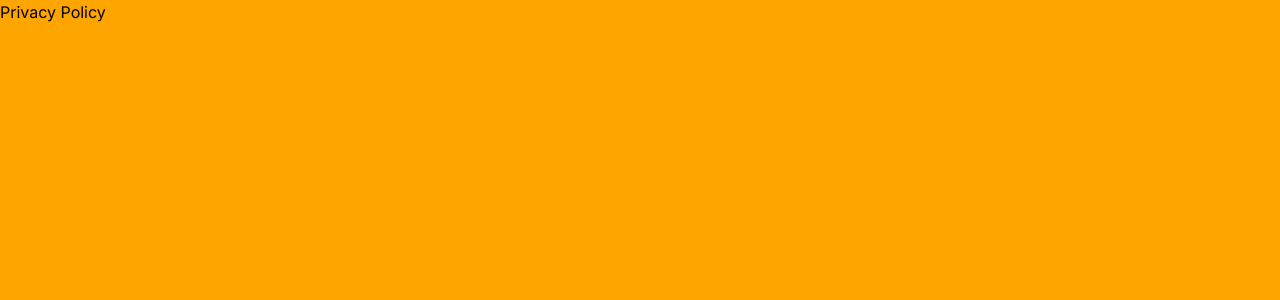
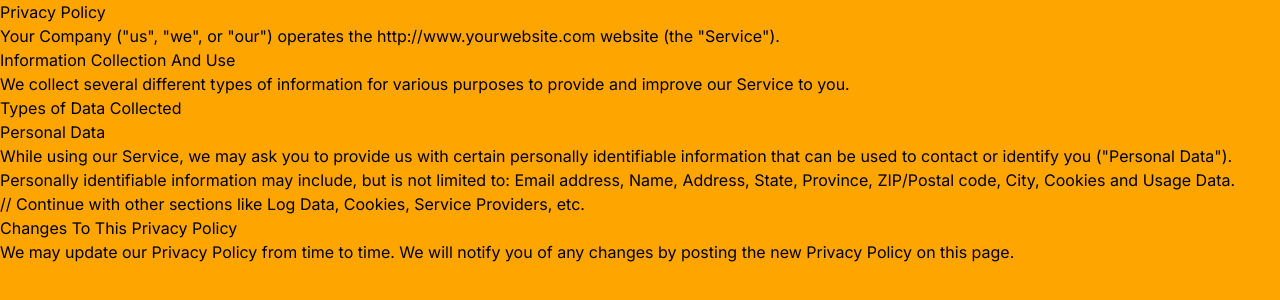
Before and after one commit to chris251190/cita, a Next.js app: page /privacy in a window 1280 px wide. Shown: the top 300 px of the page. Built offline with nearby package versions, Linux system fonts and the light colour scheme.

Commit message:
Update privacy page with new content

```diff
--- a/app/privacy/page.tsx
+++ b/app/privacy/page.tsx
@@ -1,9 +1,21 @@
 import React from 'react';
 
 const Privacy = () => (
-  <div>
+    <div>
     <h1>Privacy Policy</h1>
-    <p></p>
+    <p>Your Company ("us", "we", or "our") operates the http://www.yourwebsite.com website (the "Service").</p>
+
+    <h2>Information Collection And Use</h2>
+    <p>We collect several different types of information for various purposes to provide and improve our Service to you.</p>
+
+    <h2>Types of Data Collected</h2>
+    <h3>Personal Data</h3>
+    <p>While using our Service, we may ask you to provide us with certain personally identifiable information that can be used to contact or identify you ("Personal Data"). Personally identifiable information may include, but is not limited to: Email address, Name, Address, State, Province, ZIP/Postal code, City, Cookies and Usage Data.</p>
+
+    // Continue with other sections like Log Data, Cookies, Service Providers, etc.
+
+    <h2>Changes To This Privacy Policy</h2>
+    <p>We may update our Privacy Policy from time to time. We will notify you of any changes by posting the new Privacy Policy on this page.</p>
   </div>
 );
 
```
